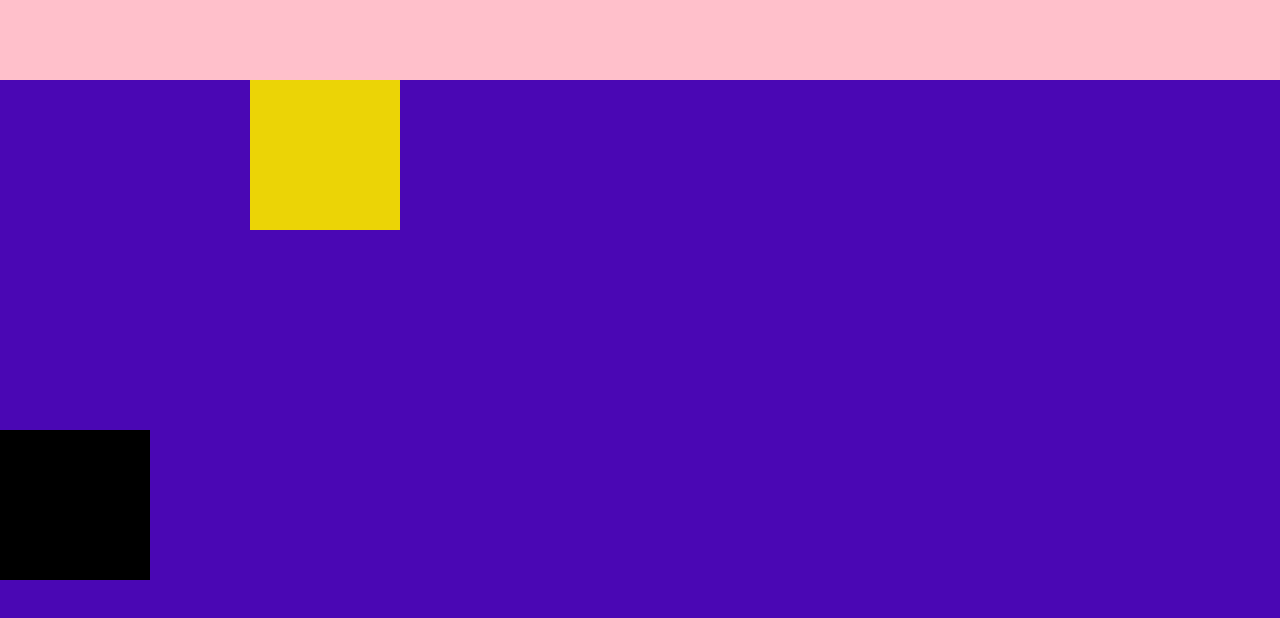
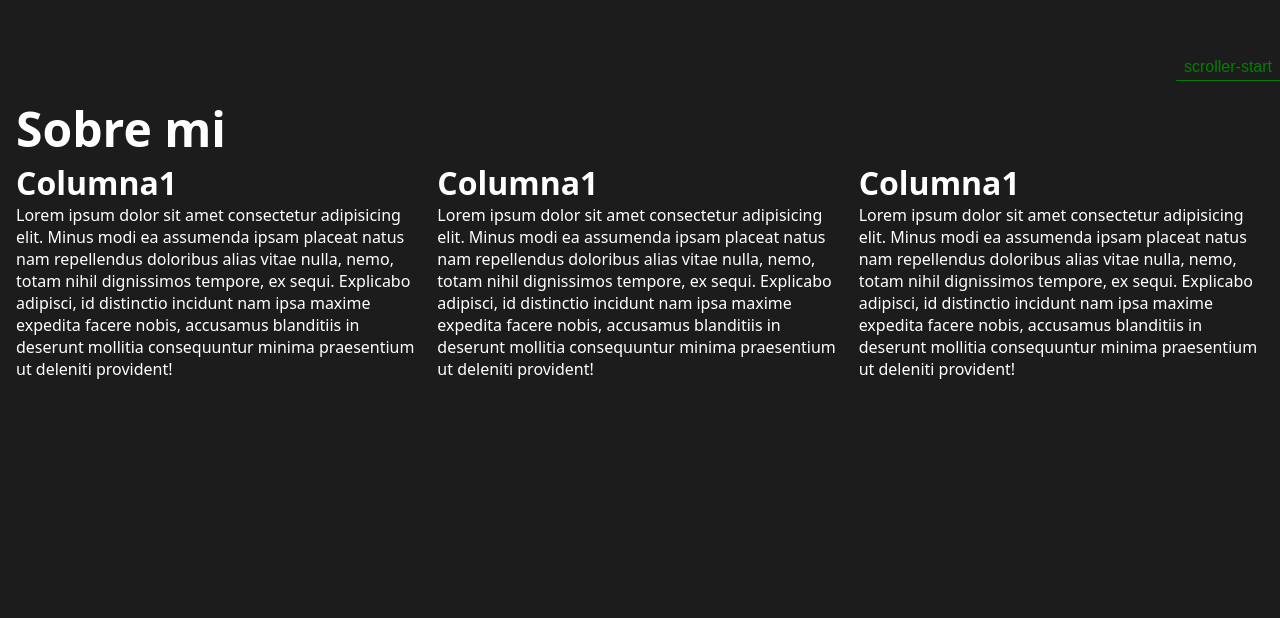
Before and after one commit to FranciscaVillavicencio/Gsap, a website built with Vite: page src/Views/scroll.html in a window 1280 px wide. Shown: the part 720-1338 px from the top of the page. Built offline with nearby package versions, Linux system fonts and the light colour scheme.

Commit message:
scrollTrigger textos

```diff
--- a/src/CSS/scroll.css
+++ b/src/CSS/scroll.css
@@ -2,9 +2,59 @@
     margin: 0;
     padding: 0;
     box-sizing: border-box;
+    font-family: system-ui, -apple-system, BlinkMacSystemFont, 'Segoe UI', Roboto, Oxygen, Ubuntu, Cantarell, 'Open Sans', 'Helvetica Neue', sans-serif;
 }
 
-.seccion {
+
+
+body{
+background-color: #1c1c1c;
+color:white
+}
+
+section{
+    min-height: 100vh;
+    padding: 1rem;
+}
+
+.hero{
+    display: flex;
+    justify-content: center;
+    align-items: center;
+}
+
+.hero-title{
+    font-size: 5rem;
+}
+
+.about-title{
+    font-size: 3rem;
+
+}
+
+.about-grid {
+    display: grid;
+    grid-template-columns: 1fr 1fr 1fr;
+    gap:1rem
+}
+
+.about-subtitle {
+    font-size:  2rem;
+    overflow: hidden;
+}
+
+.about-subtitle span {
+ display: inline-block;
+}
+
+.gato-foto {
+    width: 100px;
+    position: fixed;
+    bottom: 0;
+    right: 0;
+}
+
+/* .seccion {
     background-color: pink;
     min-height: 100vh;
 }
@@ -26,3 +76,7 @@
     height: 150px;
     margin-top: 200px;
 }
+
+.red {
+    background-color: red;
+} */
--- a/src/JS/scroll.js
+++ b/src/JS/scroll.js
@@ -1,9 +1,70 @@
+//PRUEBA CAJITA CON SCROLLTRIGGER
+// gsap.registerPlugin(ScrollTrigger);
+
+
+// gsap.to(".cajita", {
+//     x: 400,
+//     duration: 4,
+//     // scrollTrigger: ".cajita2" forma de animar un objeto :cajita, cuando otro elemento aparece en la pantalla
+
+//     //SCROLLTRIGGER COMO OBJETP
+//     scrollTrigger: {
+//         trigger: ".cajita", // ACTIVADOR
+//         start: "top 50%", // cuando el top del elemento llego a la mitad de viewport se activara
+//         end:"bottom 40%",
+//         toggleClass: "red",
+//         toggleActions: "play none none none", // Entremos a la animacion, salimos de la animacion, volvermos a entrar y volvemos a salir
+//                 //play pause resume reverse restart none
+//         markers:true,
+//         scrub: 1, //  hace que la animacion se sincronice con el scroll
+//     }
+// })
+
 
 gsap.registerPlugin(ScrollTrigger);
 
+gsap.from(".hero-title", {
+  opacity:0,
+  scale: 0.5,
+  delay:1,
+  duration:1
+})
 
-gsap.to(".cajita", {
-    x: 250,
-    duration: 4,
-    scrollTrigger: ".cajita2"
+
+gsap.from(".about-title", {
+ opacity:0,
+  y:30,
+  delay:0.5,
+  scrollTrigger: ".about-title"
 })
+
+gsap.from(".about-subtitle span", {
+  y:100,
+  duration:1,
+  stagger: 0.5,
+  scrollTrigger: ".about-grid",
+})
+
+gsap.from(".about-item p", {
+
+    y:100,
+    opacity:0,
+    scrollTrigger: ".about-grid",
+    duration:1,
+    stagger:0.5,
+    delay:0.5
+
+})
+
+gsap.to(".gato-foto", {
+    bottom: "100%",
+    right: "100%",
+    scrollTrigger:{
+       trigger: ".gato-foto",
+       start: "bottom bottom",
+       end:"top top",
+       scrub: true,
+       markers:true
+
+    }
+})
--- a/src/Views/scroll.html
+++ b/src/Views/scroll.html
@@ -11,18 +11,60 @@
 <body>
 
 
-    <main>
+    <img src="/src/assets/gatoFoto.jpg" alt="Gato" class="gato-foto">
 
+    <section class="hero">
+    <h1 class="hero-title">Prueba</h1>
+    </section>
+    <section class="about">
+        <h2 class="about-title">Sobre mi</h2>
+        <div class="about-grid">
+
+            <div class="about-item">
+                <h3 class="about-subtitle"><span>Columna1</span></h3>
+                <p>Lorem ipsum dolor sit amet consectetur adipisicing elit. Minus
+                    modi ea assumenda ipsam placeat natus nam repellendus doloribus
+                    alias vitae nulla, nemo, totam nihil dignissimos tempore, ex sequi.
+                    Explicabo adipisci, id distinctio incidunt nam ipsa maxime expedita
+                    facere nobis, accusamus blanditiis in deserunt mollitia consequuntur
+                    minima praesentium ut deleniti provident!
+                </p>
+            </div>
+                 <div class="about-item">
+                <h3 class="about-subtitle"><span>Columna1</span></h3>
+                <p>Lorem ipsum dolor sit amet consectetur adipisicing elit. Minus
+                    modi ea assumenda ipsam placeat natus nam repellendus doloribus
+                    alias vitae nulla, nemo, totam nihil dignissimos tempore, ex sequi.
+                    Explicabo adipisci, id distinctio incidunt nam ipsa maxime expedita
+                    facere nobis, accusamus blanditiis in deserunt mollitia consequuntur
+                    minima praesentium ut deleniti provident!
+                </p>
+            </div>
+                 <div class="about-item">
+                <h3 class="about-subtitle"><span>Columna1</span></h3>
+                <p>Lorem ipsum dolor sit amet consectetur adipisicing elit. Minus
+                    modi ea assumenda ipsam placeat natus nam repellendus doloribus
+                    alias vitae nulla, nemo, totam nihil dignissimos tempore, ex sequi.
+                    Explicabo adipisci, id distinctio incidunt nam ipsa maxime expedita
+                    facere nobis, accusamus blanditiis in deserunt mollitia consequuntur
+                    minima praesentium ut deleniti provident!
+                </p>
+            </div>
+
+
+        </div>
+
+
+    </section>
+
+
+    <!-- <main>
         <div class="seccion"></div>
         <div class="seccion2">
             <div class="cajita"></div>
             <div class="cajita2"></div>
         </div>
-
-
-
-
-    </main>
+    </main> -->
 
     <script src="https://cdn.jsdelivr.net/npm/gsap@3.13.0/dist/gsap.min.js"></script>
 
```
